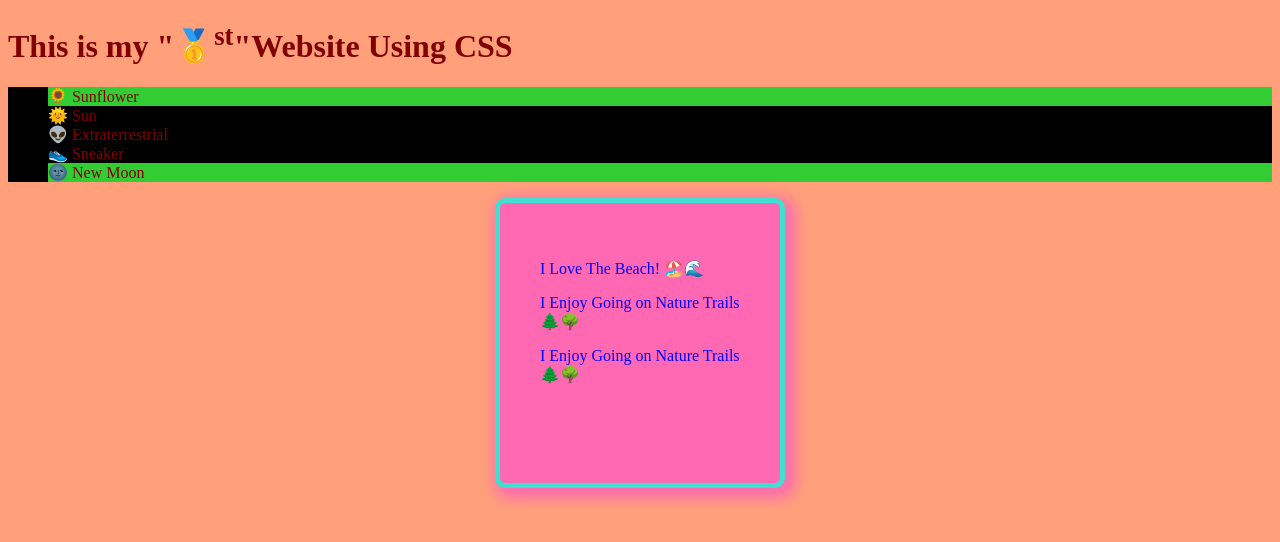
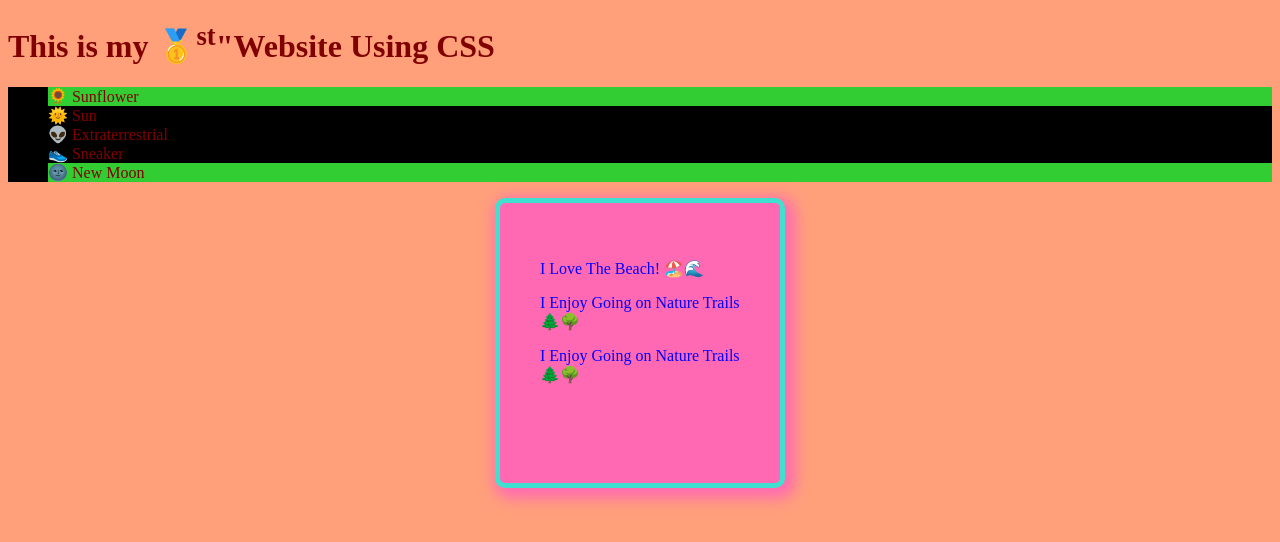
Before and after one commit to KayChou1/MyFirstCSS, a plain HTML site: page index.html in a window 1280 px wide. Drawn offline with Linux system fonts and the light colour scheme.

Commit message:
Updated CSS

```diff
--- a/index.html
+++ b/index.html
@@ -6,7 +6,7 @@
     </head>
 
     <body>
-        <h1>This is my "🥇<sup>st</sup>"Website Using CSS</h1>
+        <h1>This is my 🥇<sup>st</sup>"Website Using CSS</h1>
         <ul class="list">
             <li id="items">🌻 Sunflower</li>
             <li>🌞 Sun</li>
```
